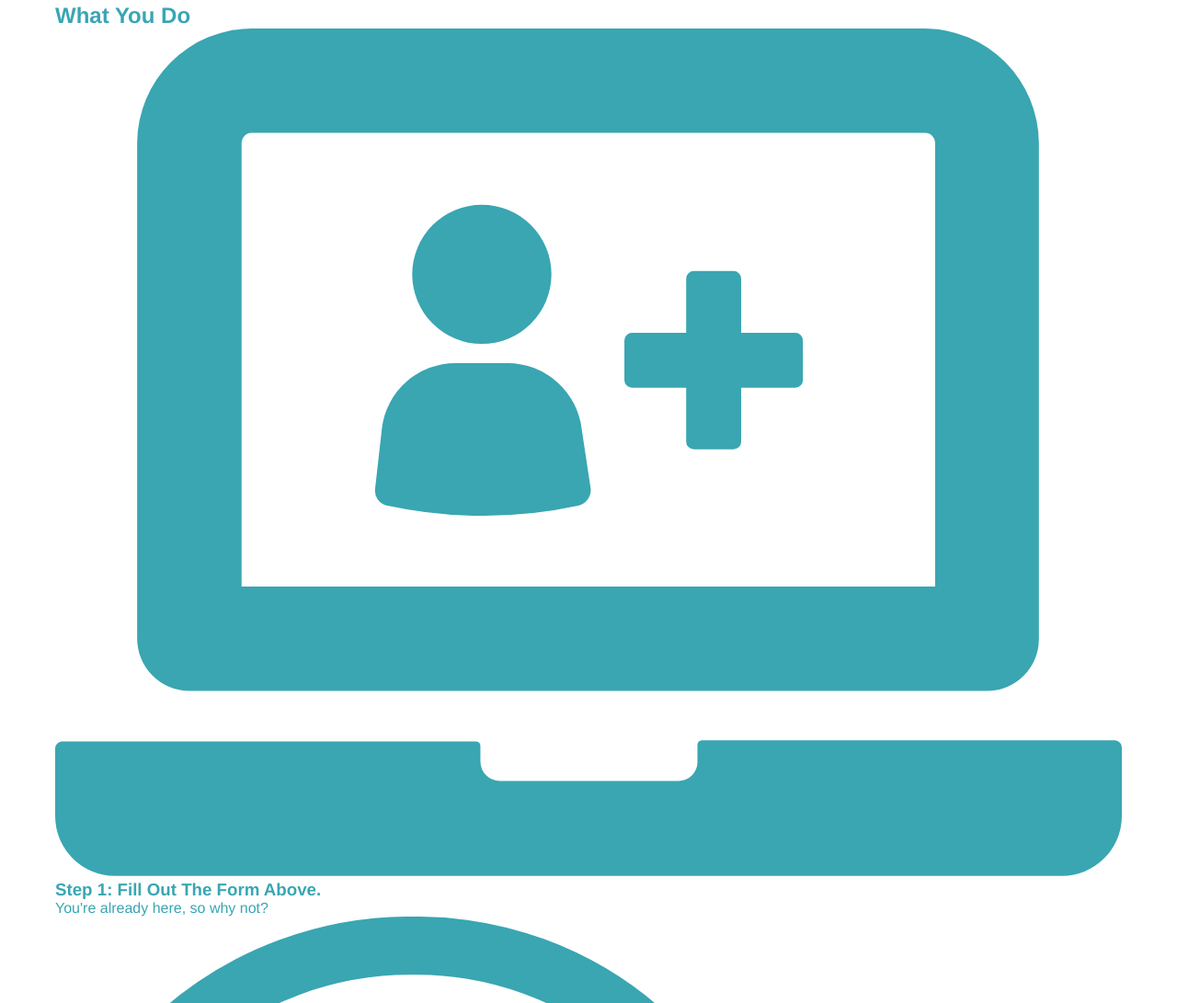
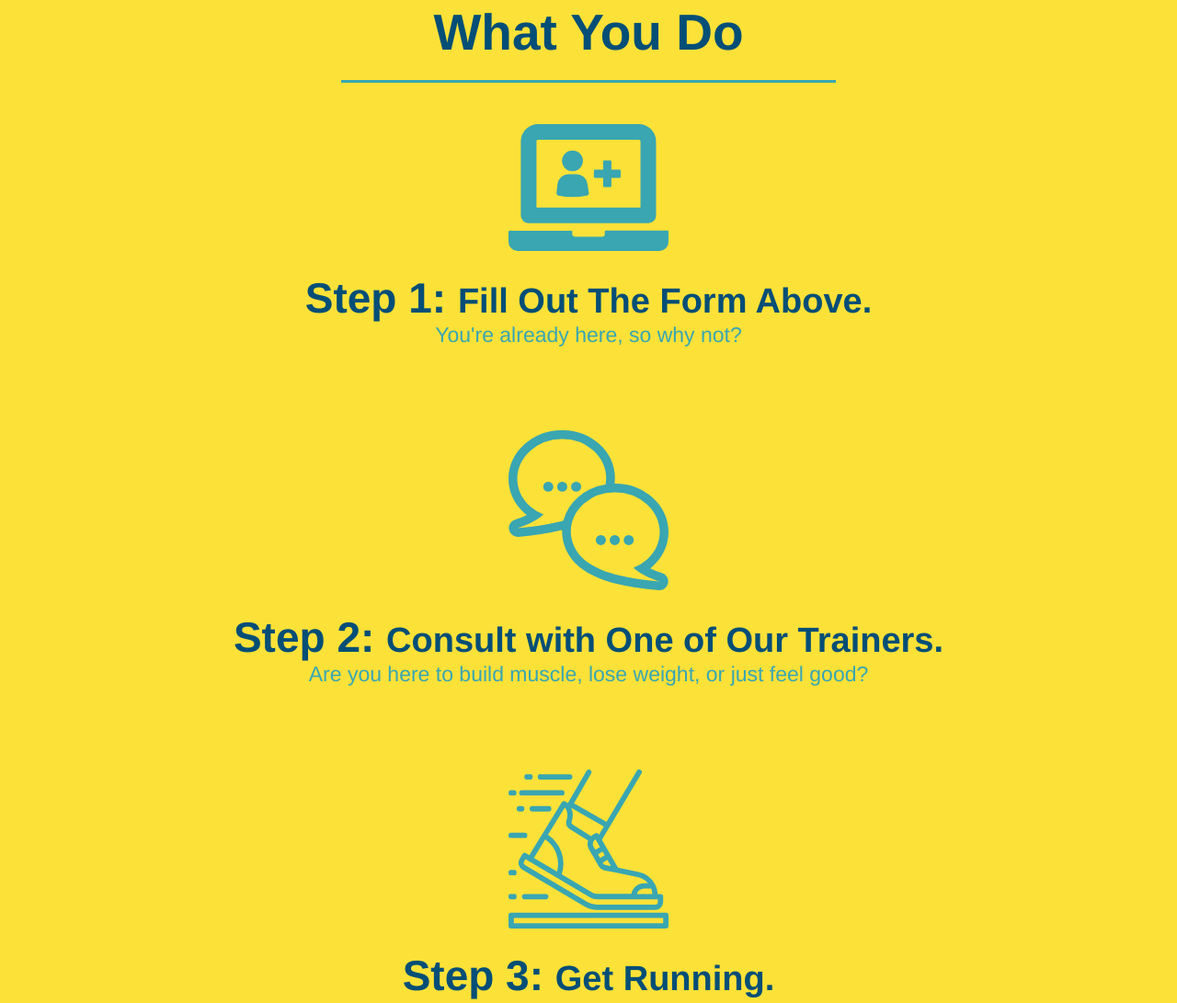
Before and after one commit to MorgReed/run-buddy, a plain HTML site: page index.html in a window 1280 px wide. Shown: the part 1117-2208 px from the top of the page at 92% size. Drawn offline with Linux system fonts and the light colour scheme.

Commit message:
style what you do section

```diff
--- a/assets/css/style.css
+++ b/assets/css/style.css
@@ -136,14 +136,6 @@ section {
     text-align: center;
 }
 
-.intro h2 {
-    display: inline-block;
-    font-size: 55px;
-    color: #024e76;
-    margin-bottom: 35px;
-    padding: 0 100px 20px 100px;
-    border-bottom: 3px solid #fce138;
-}
 
 .intro p {
     line-height: 1.7;
@@ -152,3 +144,49 @@ section {
     font-size: 20px;
     margin: 0 auto;
 }
+
+.section-title {
+    font-size: 55px;
+    color: #024e76;
+    margin-bottom: 35px;
+    padding: 0 100px 20px 100px;
+    display: inline-block;
+    border-bottom: 3px solid;
+}
+
+.primary-border {
+    border-color: #fce138;
+}
+
+.secondary-border {
+    border-color: #39a6b2;
+}
+
+.steps {
+    text-align: center;
+    background: #fce138;
+}
+
+.steps div {
+    margin-bottom: 80px;
+}
+
+.steps img {
+    width: 15%;
+    margin: 10px 0;
+}
+
+.steps h3 {
+    color: #024e76;
+    font-size: 46px;
+    margin-top: 10px;
+}
+
+.steps p {
+    color: #39a6b2;
+    font-size: 23px;
+}
+
+.steps span {
+    font-size: 38px;
+}
--- a/index.html
+++ b/index.html
@@ -77,7 +77,7 @@
 
 <!--"What We Do" Section-->
 <section id="what-we-do" class="intro">
-    <h2>What We Do</h2>
+    <h2 class="section-title primary-border">What We Do</h2>
     <p>
         butcher selfies chambray shabby chic gentrify readymade yr Echo Park XOXO Tumblr normcore Banksy direct trade Blue Bottle chillwave you probably haven't heard of them single-origin coffee Vice fanny pack fixie Odd Future Austin fingerstache pickled twee synth Wes Anderson Thundercats viral bitters flannel meggings narwhal Marfa Schlitz sustainable Intelligentsia umami deep v craft
     </p>
@@ -85,30 +85,30 @@
 
 
 <!--"What You Do" Section-->
-<section id="what-you-do">
-    <h2>What You Do</h2>
+<section id="what-you-do" class="steps">
+    <h2 class="section-title secondary-border">What You Do</h2>
 
     <div>
         <img src="./assets/images/step-1.svg" alt=""/>
-        <h3>Step 1: Fill Out The Form Above.</h3>
+        <h3>Step 1: <span>Fill Out The Form Above.</span></h3>
         <p>You're already here, so why not?</p>
     </div>
 
     <div>
         <img src="./assets/images/step-2.svg" alt="" />
-        <h3>Step 2: Consult with One of Our Trainers.</h3>
+        <h3>Step 2: <span>Consult with One of Our Trainers.</span></h3>
         <p>Are you here to build muscle, lose weight, or just feel good?</p>
     </div>
 
     <div>
         <img src="./assets/images/step-3.svg" alt="" />
-        <h3>Step 3: Get Running.</h3>
+        <h3>Step 3: <span>Get Running.</span></h3>
         <p>Hit the ground running (literally) once your trainer lays out your plan.</p>
     </div>
 
     <div>
         <img src="./assets/images/step-4.svg" alt="" />
-        <h3>Step 4: See Results.</h3>
+        <h3>Step 4: <span>See Results. </span></h3>
         <p>Bi-weekly checkins with your trainer will keep you focused.</p>
     </div>
 </section>
```
